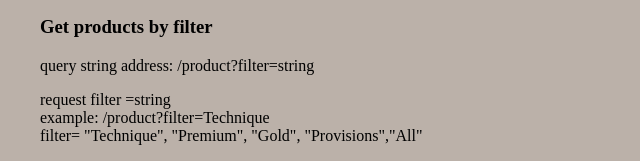
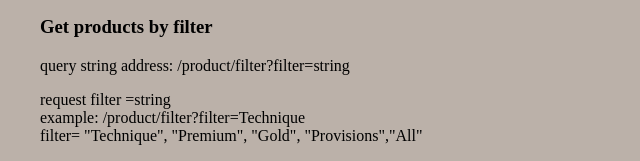
Before and after one commit to Victor-Sinitca/WG_Force3_BackEnd, a website: page helper/doc.html in a window 1280 px wide. Shown: the part 1664-1825 px from the top of the page, 0-640 px from the left. Drawn offline with Linux system fonts and the light colour scheme.

Commit message:
changed doc.html

```diff
--- a/helper/doc.html
+++ b/helper/doc.html
@@ -98,9 +98,9 @@
 
 
 <h3>Get products by filter</h3>
-<p>query string address: /product?filter=string</p>
+<p>query string address: /product/filter?filter=string</p>
 <p>request filter =string
-    <br> example: /product?filter=Technique
+    <br> example: /product/filter?filter=Technique
     <br> filter= "Technique", "Premium", "Gold", "Provisions","All"
 
 <pre>response data:{
```
